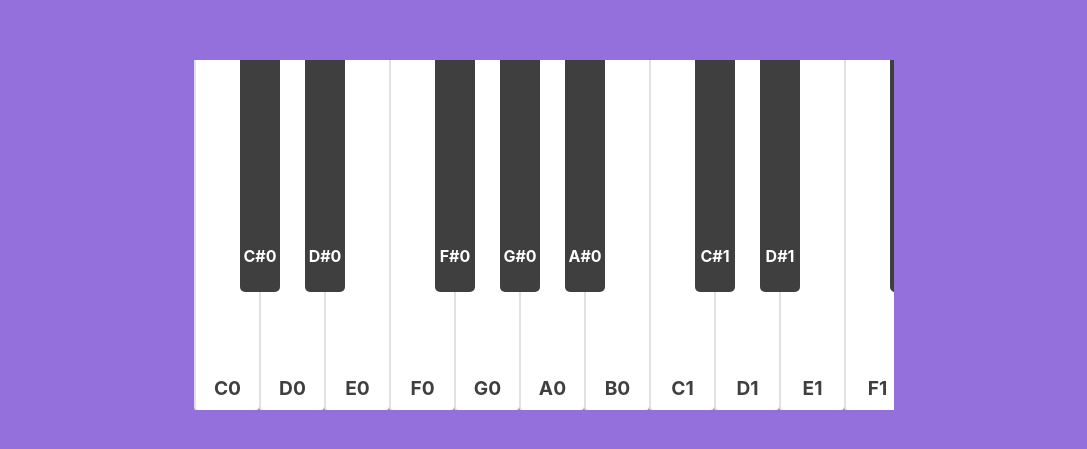
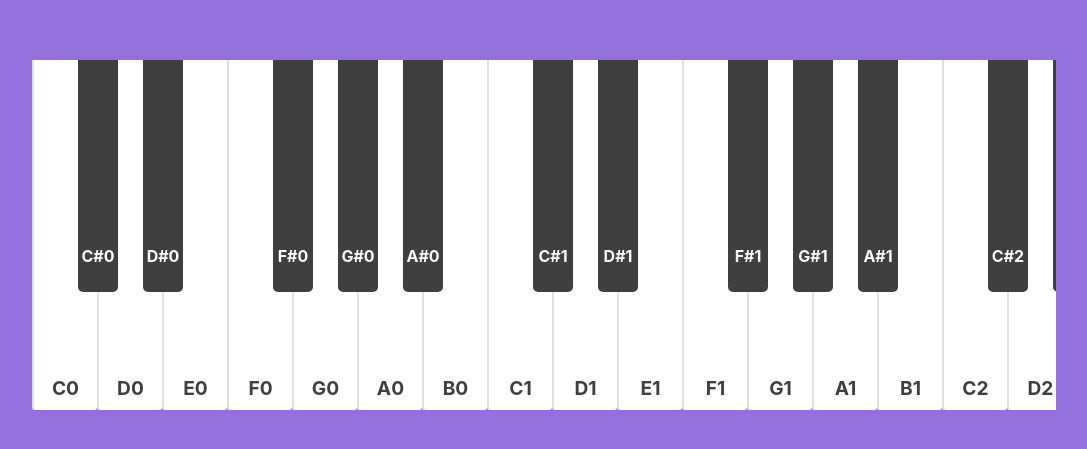
Before and after one commit to ArthurSudbrackIbarra/Piano-App, a React (Create React App) app: page / in a window 1280 px wide. Shown: the part 165-614 px from the top of the page, without its empty margins (96-1183 px from the left). Built offline with nearby package versions, Linux system fonts and the light colour scheme.

Commit message:
Grab logic progress.

```diff
--- a/src/components/Piano/Piano.module.css
+++ b/src/components/Piano/Piano.module.css
@@ -1,5 +1,6 @@
 .piano {
     display: flex;
-    max-width: 700px;
+    max-width: 80%;
     overflow: hidden;
+    cursor: grab
 }
--- a/src/components/Piano/Piano.tsx
+++ b/src/components/Piano/Piano.tsx
@@ -1,12 +1,51 @@
+import React from "react";
 import styles from "./Piano.module.css"
 import BlackKey from "../BlackKey/BlackKey";
 import WhiteKey from "../WhiteKey/WhiteKey";
 
-const intervals: number[] = [0, 1, 2]
+/*
+    Draggable Piano Logic - Start
+*/
+interface DragInfo {
+    scrollLeft: number
+    mouseX: number
+}
+const pianoRef = React.createRef<HTMLDivElement>();
+const dragInfo: DragInfo = {
+    scrollLeft: 0,
+    mouseX: 0,
+}
+function mouseDownHandler(event: any) {
+    dragInfo.scrollLeft = event.target.scrollLeft
+    dragInfo.mouseX = event.clientX
+    window.addEventListener("mousemove", mouseMoveHandler)
+    window.addEventListener("mouseup", mouseUpHandler)
+    if (pianoRef.current) {
+        pianoRef.current.style.cursor = "grabbing"
+    }
+}
+function mouseMoveHandler(event: any) {
+    const distanceX = event.clientX - dragInfo.mouseX
+    if (pianoRef.current) {
+        pianoRef.current.scrollLeft = dragInfo.scrollLeft - distanceX
+    }
+}
+function mouseUpHandler() {
+    window.removeEventListener("mousemove", mouseMoveHandler)
+    window.removeEventListener("mouseup", mouseUpHandler)
+    if (pianoRef.current) {
+        pianoRef.current.style.cursor = "grab"
+    }
+}
+/*
+    Draggable Piano Logic - End
+*/
+
+const intervals = [0, 1, 2, 3, 4, 5, 6, 7, 8]
 
 function Piano() {
     return (
-        <div className={styles.piano} >
+        <div className={styles.piano} ref={pianoRef} onMouseDown={mouseDownHandler}>
             {intervals.map(interval => {
                 return (
                     <>
```
